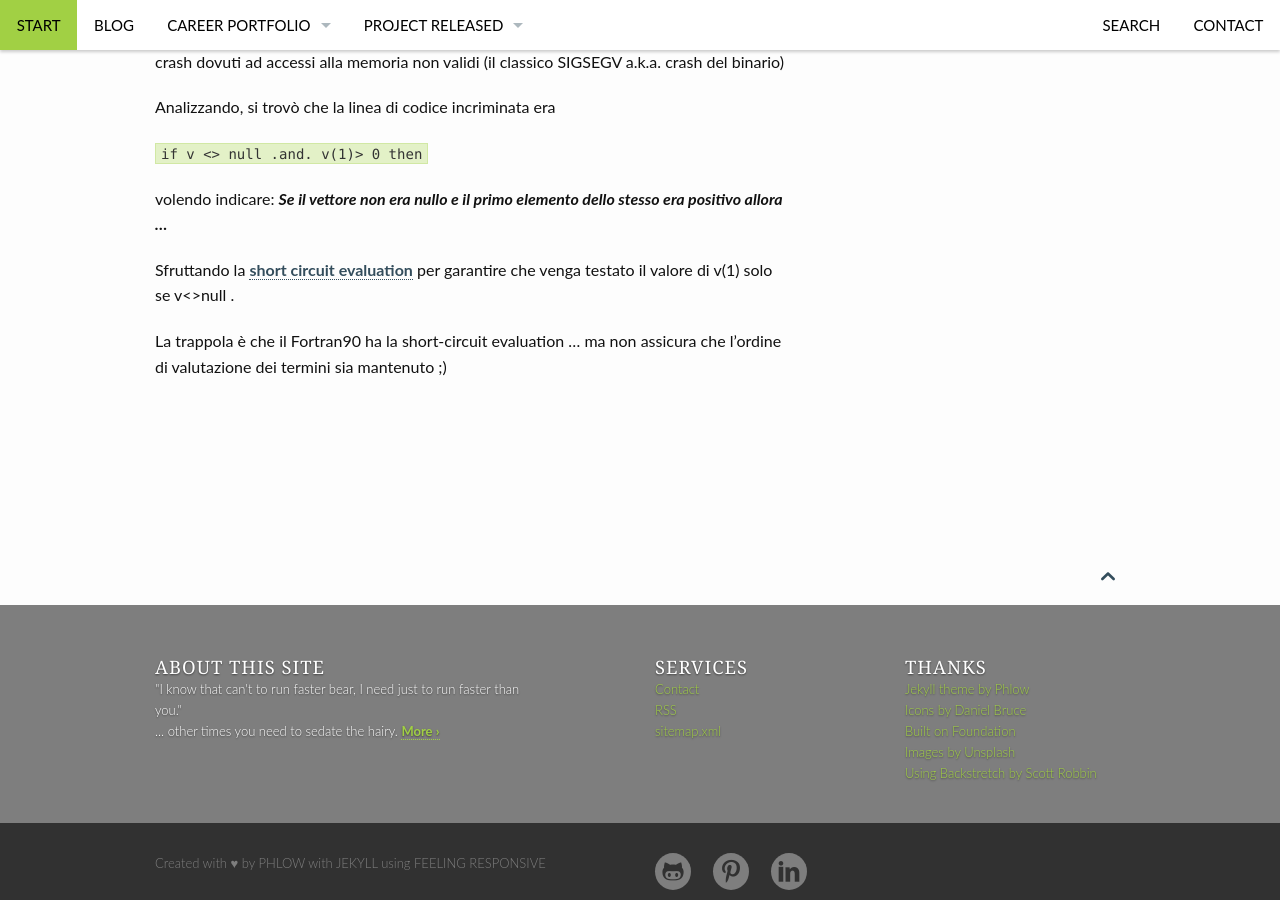
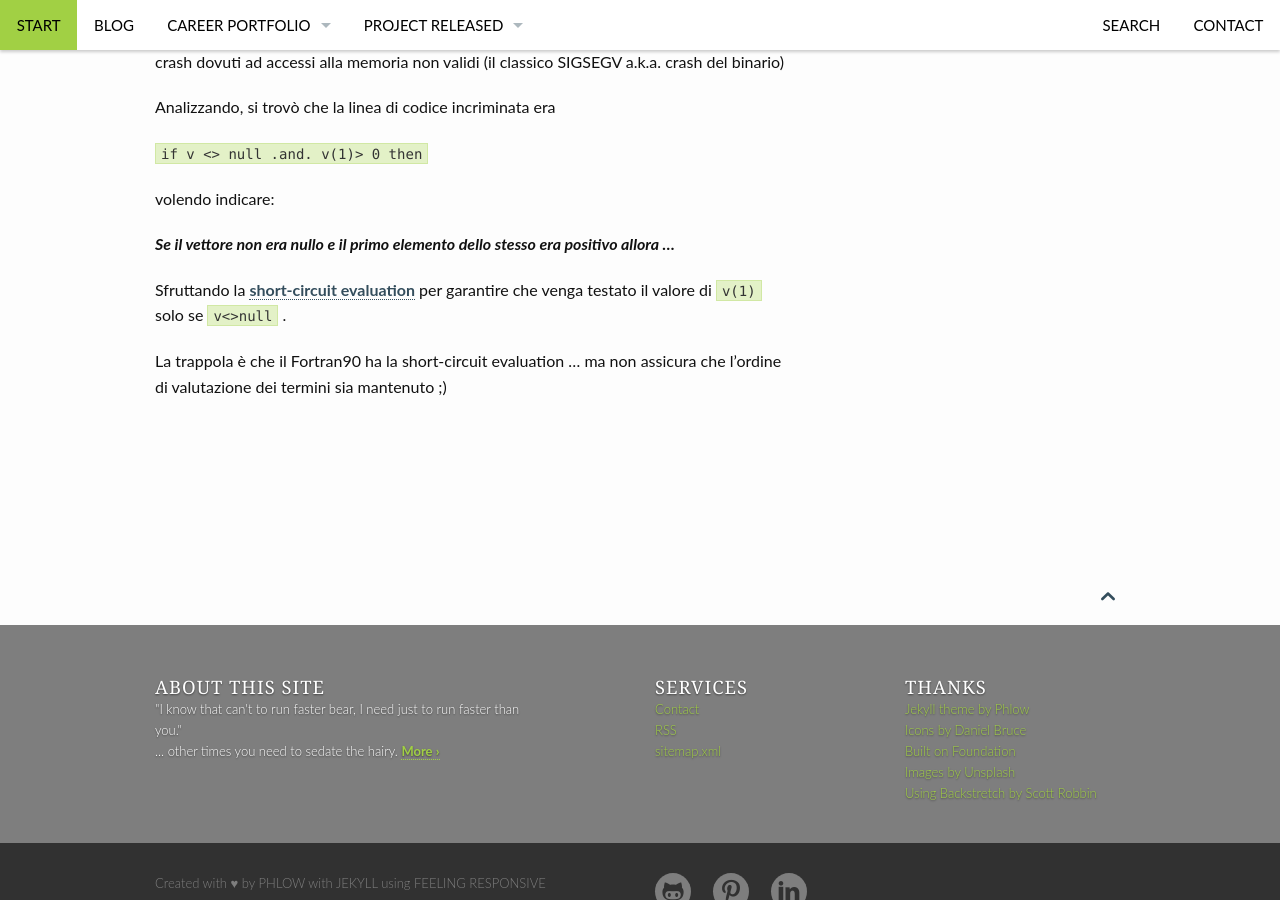
Before and after one commit to nicolarossi/nicolarossi.github.io, a Jekyll site: the page built from _posts/blog/2015-10-12-The next C ....md, in a window 1280 px wide and 900 px high, scrolled down 5367 px. Built offline with Jekyll 4.4.1, drawn with Linux system fonts in a browser that asks for light colours.

Commit message:
Correzioni

```diff
--- a/_posts/blog/2015-10-12-The next C ....md
+++ b/_posts/blog/2015-10-12-The next C ....md
@@ -219,9 +219,10 @@ if v <> null .and. v(1)> 0  then
 </code>
 
 volendo indicare:
+
 <b><em>Se il vettore non era nullo e il primo elemento dello stesso era positivo allora ...</em></b>
 
-Sfruttando la [short circuit evaluation][13] per garantire che venga testato il valore di v(1) solo se v<>null .
+Sfruttando la [short-circuit evaluation][13] per garantire che venga testato il valore di <code>v(1)</code> solo se <code>v<>null</code> .
 
 La trappola è che il Fortran90 ha la short-circuit evaluation ... ma non assicura che l'ordine di valutazione dei termini sia mantenuto ;)
 
```
